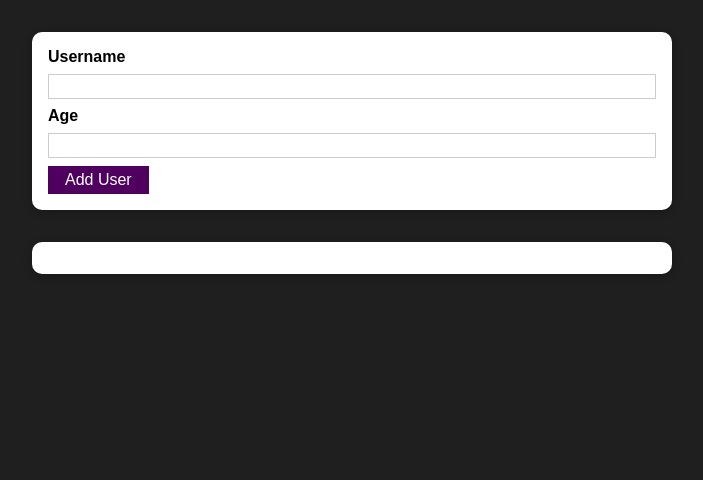
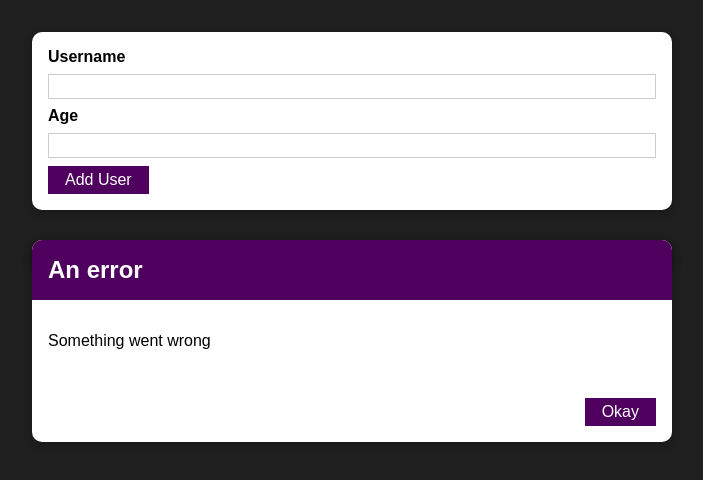
Before and after one commit to daltavida/Madyear, a React (Create React App) app: page / in a window 1280 px wide. Shown: the top 480 px of the page, without its empty margins (288-991 px from the left). Built offline with nearby package versions, Linux system fonts and the light colour scheme.

Commit message:
Use error modal in add user

```diff
--- a/src/components/Users/AddUser.js
+++ b/src/components/Users/AddUser.js
@@ -2,6 +2,7 @@ import { useState } from "react";
 import Card from "../UI/Card";
 import styles from "./AddUser.module.css";
 import Button from "../UI/Button";
+import ErrorModal from "../UI/ErrorModal";
 
 const AddUser = (props) => {
   const [enteredUsername, setEnteredUsername] = useState("");
@@ -32,6 +33,8 @@ const AddUser = (props) => {
   };
 
   return (
+    <div>
+      <ErrorModal title="An error" message="Something went wrong"></ErrorModal>
       <Card className={styles.input}>
         <form onSubmit={addUserHandler}>
           <label htmlFor="username">Username</label>
@@ -51,6 +54,7 @@ const AddUser = (props) => {
           <Button type="submit">Add User</Button>
         </form>
       </Card>
+    </div>
   );
 };
 
```
Lines whose indentation alone changed are shown as unchanged.
